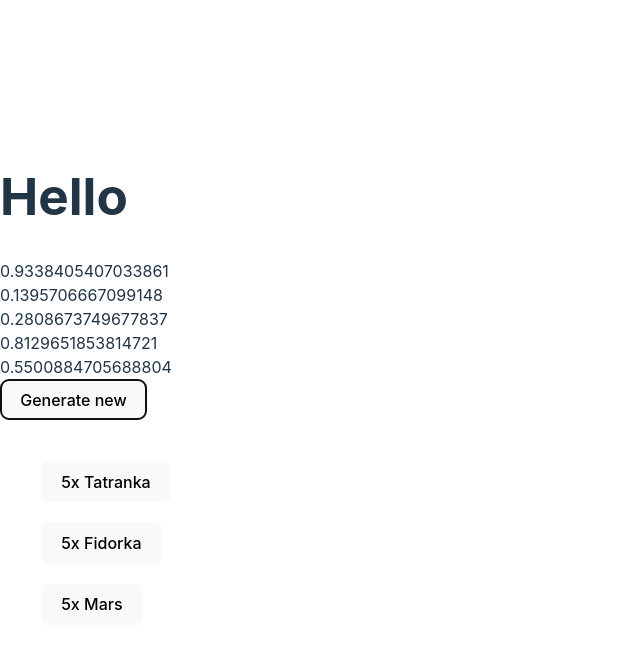
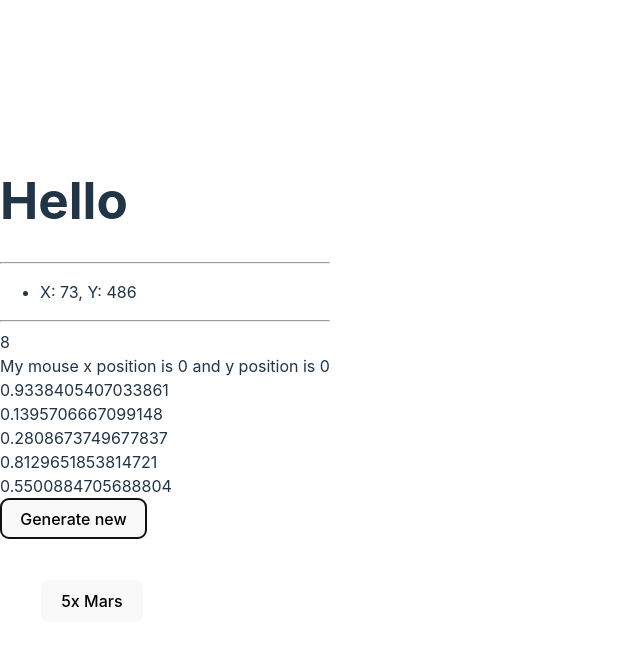
Before and after one commit to MartinNuc/react-basic-decermber-2024, a React (Vite) app in the folder javascript/react-course/: page / in a window 1280 px wide. Both pictures are taken after a click on the button "Generate new". Shown: the top 648 px of the page, without its empty margins (0-640 px from the left). Built offline with nearby package versions, Linux system fonts and the light colour scheme.

Commit message:
use effect

```diff
--- a/javascript/react-course/src/App.jsx
+++ b/javascript/react-course/src/App.jsx
@@ -1,11 +1,18 @@
 import {VendingMachine} from './vending-machine';
 import {NumberGenerator} from './rewrite-class-component/number-generator';
+import {MyMouse} from './mouse-position/my-mouse'
+import {AutomaticCounter} from './automatic-counter/automatic-counter'
+import {ClickTracking} from './click-tracking'
 
 function App() {
   return (
     <div>
       <h1>Hello</h1>
-
+      <hr />
+      <ClickTracking />
+      <hr />
+      <AutomaticCounter />
+      <MyMouse />
       <NumberGenerator pregeneratedCount={4} />
 
       <VendingMachine />
--- /dev/null
+++ b/javascript/react-course/src/automatic-counter/automatic-counter.jsx
@@ -0,0 +1,29 @@
+import { useEffect, useState } from "react"
+
+export const AutomaticCounter = () => {
+  const [counter, setCounter] = useState(0);
+
+  useEffect(() => {
+    const intervalRef = setInterval(() => {
+      setCounter(counter => counter + 1)
+    }, 1000);
+
+    return () => clearInterval(intervalRef)
+  }, []);
+
+  console.log('render', counter)
+
+  return <>{counter}</>
+}
+
+
+let value = null;
+function setCounter(valueOrFn) {
+  if (typeof valueOrFn === 'function') {
+    // functional
+    value = valueOrFn(value)
+  } else {
+    value = valueOrFn;
+  }
+
+}
--- /dev/null
+++ b/javascript/react-course/src/click-tracking.jsx
@@ -0,0 +1,31 @@
+import { useEffect, useState } from "react";
+
+export function ClickTracking() {
+  const [positions, setPositions] = useState([]);
+
+  useEffect(() => {
+    function clickHandler(event) {
+      setPositions((positions) => [
+        ...positions,
+        {
+          x: event.clientX,
+          y: event.clientY,
+        },
+      ]);
+    }
+
+    window.addEventListener("click", clickHandler);
+
+    return () => window.removeEventListener("click", clickHandler);
+  }, []);
+
+  return (
+    <ul>
+      {positions.map((position, index) => (
+        <li key={index}>
+          X: {position.x}, Y: {position.y}
+        </li>
+      ))}
+    </ul>
+  );
+}
--- /dev/null
+++ b/javascript/react-course/src/mouse-position/my-mouse.jsx
@@ -0,0 +1,24 @@
+import { useEffect, useState } from "react";
+
+export const MyMouse = () => {
+  const [mousePosition, setMousePosition] = useState({x: 0, y: 0});
+
+  useEffect(() => {
+    const onMouseMove = (event) => {
+      setMousePosition({
+        x: event.clientX,
+        y: event.clientY
+      });
+    };
+    window.addEventListener('mousemove', onMouseMove);
+
+    return () => {
+      window.removeEventListener('mousemove', onMouseMove);
+    };
+  }, []);
+
+  const {x, y} = mousePosition;
+  return (
+    <div>My mouse x position is {x} and y position is {y}</div>
+  );
+};
--- a/javascript/react-course/src/vending-item.jsx
+++ b/javascript/react-course/src/vending-item.jsx
@@ -17,6 +17,7 @@ export function VendingItem(props) {
   return (
     <div>
       <button
+        disabled={outOfStock}
         className={outOfStock ? styles["out-of-stock-background"] : null}
         onClick={handleClick}
       >
--- a/javascript/react-course/src/vending-machine.jsx
+++ b/javascript/react-course/src/vending-machine.jsx
@@ -1,8 +1,16 @@
+import { useEffect } from "react";
 import { VendingItem } from "./vending-item";
 import styles from './vending-machine.module.css';
 
 export function VendingMachine() {
-  const items = ["Tatranka", "Fidorka", "Mars"];
+  const items = ["Mars"];
+  // const items = ["Tatranka", "Fidorka", "Mars"];
+
+
+  useEffect(() => {
+    console.log('on mount')
+  }, []);
+
 
   return (
     <div className={styles['items-list']}>
```
